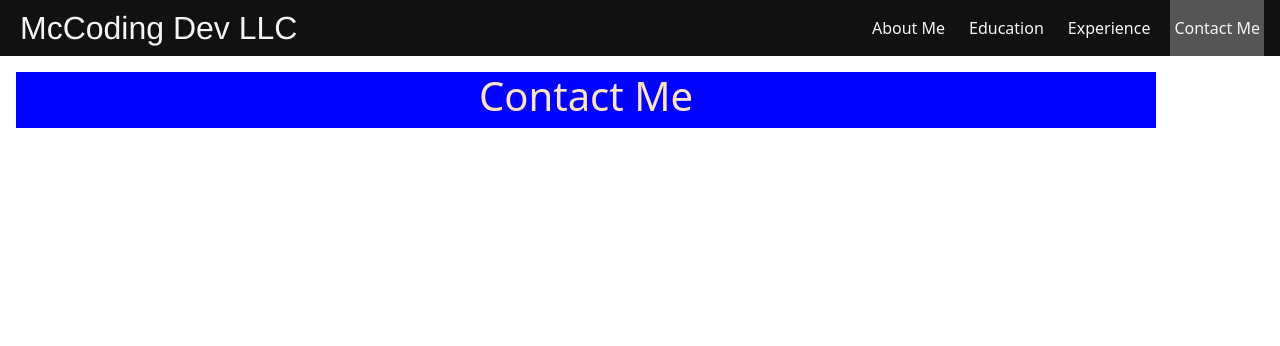
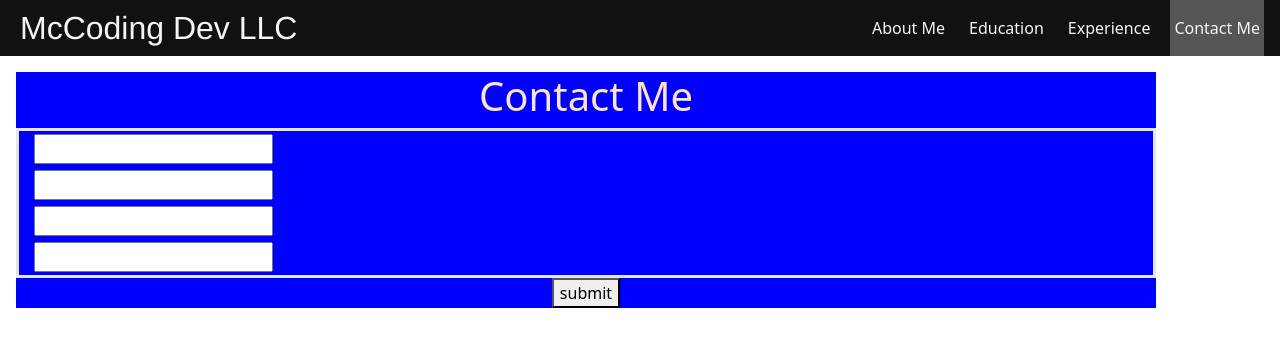
Before and after one commit to lion48z/portfolio-bravo, a React (Create React App) app: page /contactMe in a window 1280 px wide. Shown: the top 346 px of the page. Built offline with nearby package versions, Linux system fonts and the light colour scheme.

Commit message:
Update ContactMe.jsx

```diff
--- a/src/pages/ContactMe.jsx
+++ b/src/pages/ContactMe.jsx
@@ -1,6 +1,33 @@
 import React from 'react';
 function ContactMe() {
-    return <h1>Contact Me</h1>
+    return (
+    <>
+    <h1>Contact Me</h1>
+    <form>
+    <div className="row">
+            <div className="column">
+    <input></input>
+    </div>
+
+
+            <div className="column">
+    <input></input>
+
+        </div>
+
+            <div className="column">
+    <input></input>
+
+        </div>
+
+            <div className="column">
+    <input></input>
+    </div>
+        </div>
+    <button className="submit">submit</button>
+
+    </form>
+    </>)
 }
 
 export default ContactMe;
```
